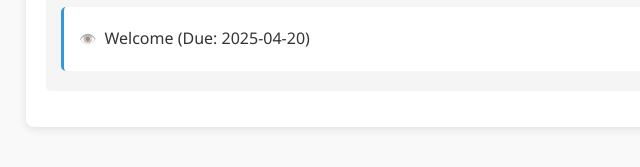
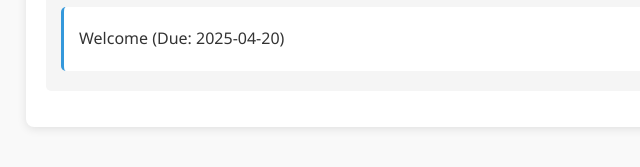
Before and after one commit to MaartenSlebos/TodoList, a website built with webpack: page src/template.html in a window 1280 px wide. Shown: the part 359-526 px from the top of the page, 194-834 px from the left. Built offline with nearby package versions, Linux system fonts and the light colour scheme.

Commit message:
remove eye

```diff
--- a/src/styles.css
+++ b/src/styles.css
@@ -291,12 +291,10 @@ select option {
   color: #3498db;
 }
 
-/* Add a subtle icon to indicate clickability */
-.task-content::before {
-  content: "👁️";
-  margin-right: 8px;
-  font-size: 14px;
-  opacity: 0.5;
+/* Style for completed tasks */
+.task-content.completed {
+  text-decoration: line-through;
+  opacity: 0.7;
 }
 
 /* Task details modal */
@@ -402,9 +400,3 @@ select option {
 .toggle-status-btn:hover {
   background-color: #2980b9;
 }
-
-/* Style for completed tasks */
-.task-content.completed {
-  text-decoration: line-through;
-  opacity: 0.7;
-}
```
